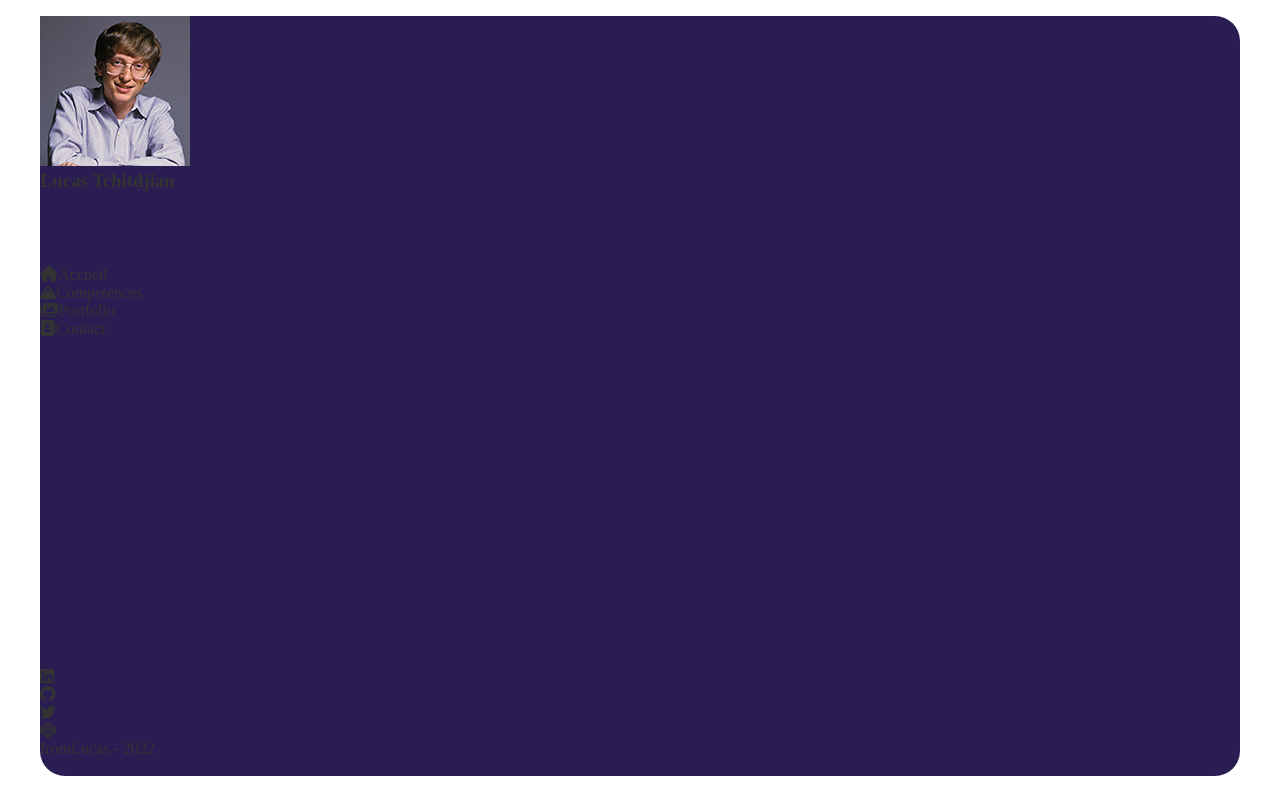
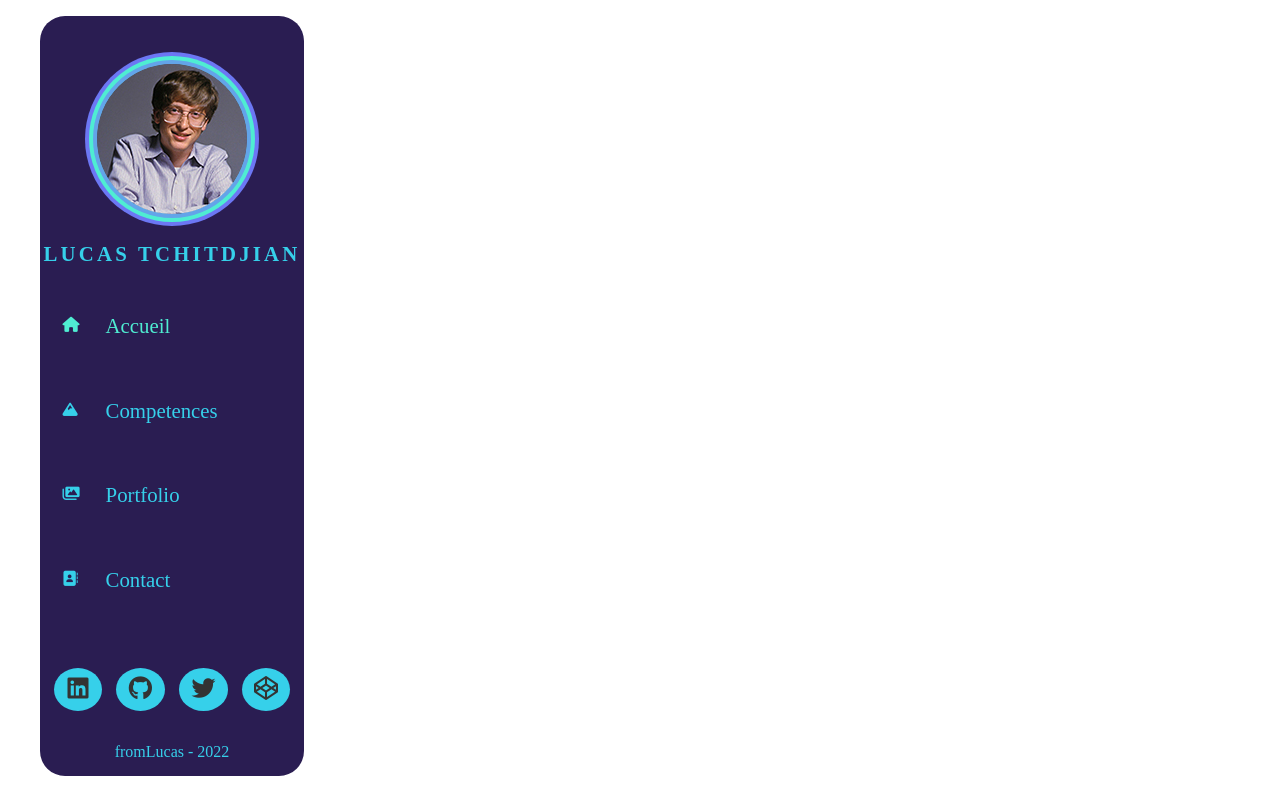
Before and after one commit to LucasTchitdjian/react-cv, a React (Create React App) app: page / in a window 1280 px wide. Built offline with nearby package versions, Linux system fonts and the light colour scheme; a web font is replaced by a local one.

Commit message:
end of styling

```diff
--- a/src/components/Navigation.js
+++ b/src/components/Navigation.js
@@ -13,25 +13,25 @@
       <div className="navigation">
         <ul>
           <li>
-            <NavLink exact to="/" activeClassName="navActive">
+            <NavLink exact to="/">
               <i className='fas fa-home'></i>
               <span>Accueil</span>
             </NavLink>
           </li>
           <li>
-            <NavLink exact to="/competences" activeClassName="navActive">
+            <NavLink exact to="/competences">
               <i className='fas fa-mountain'></i>
               <span>Competences</span>
             </NavLink>
           </li>
           <li>
-            <NavLink exact to="/portfolio" activeClassName="navActive">
+            <NavLink exact to="/portfolio">
               <i className='fas fa-images'></i>
               <span>Portfolio</span>
             </NavLink>
           </li>
           <li>
-            <NavLink exact to="/contact" activeClassName="navActive">
+            <NavLink exact to="/contact">
               <i className='fas fa-address-book'></i>
               <span>Contact</span>
             </NavLink>
--- a/src/styles/components/_navigation.scss
+++ b/src/styles/components/_navigation.scss
@@ -3,7 +3,7 @@
   font-family: $font-1;
   height: 100%;
   min-height: $min-height;
-  min-width: 264px;
+  width: 264px;
   border-radius: $borderRadius;
   position: relative;
   display: grid;
@@ -13,4 +13,159 @@
     "1"
     "2"
     "3";
+
+  .id {
+    grid-area: 1;
+    text-align: center;
+    user-select: none;
+    position: relative;
+
+    .idContent {
+      position: absolute;
+      bottom: 0;
+      left: 50%;
+      transform: translateX(-50%);
+      width: 100%;
+
+      img {
+        border-radius: 50%;
+        box-shadow: 0 0 0 4px $color-3, 0 0 0 8px $color-4, 0 0 0 12px $color-2;
+      }
+      h3 {
+        font-size: 1.3rem;
+        text-transform: uppercase;
+        letter-spacing: .2rem;
+        margin-top: 1.5rem;
+        color: $color-5;
+      }
+    }
+  }
+  .navigation {
+    grid-area: 2;
+    padding: 2rem 1rem;
+
+    ul {
+      height: 100%;
+      display: grid;
+
+      li {
+        padding: 1rem 0 1rem .4rem;
+        font-size: 1.3rem;
+        position: relative;
+
+        &:hover i {
+          transform: translate(3px, 3px);
+        }
+
+        a {
+          color: $color-5;
+        }
+
+        .active {
+          color: $color-4;
+        }
+
+        i {
+          position: absolute;
+          font-size: 0.95rem;
+          transform: translateY(3px);
+          transition: .2s ease;
+        }
+
+        span {
+          margin-left: 2.7rem;
+        }
+      }
+    }
+  }
 }
+
+.socialNetwork {
+  grid-area: 3;
+
+  ul {
+    display: flex;
+    width: 264px;
+    padding: 0 14px;
+    justify-content: space-between;
+
+    li {
+      font-size: 1.5rem;
+      background: $color-5;
+      color: $color-1;
+      border-radius: 50%;
+      padding: .5rem .8rem;
+      transition: .3s;
+      cursor: pointer;
+
+      a:visited {
+        color: $color-1;
+      }
+      &:nth-child(1){
+        padding: .5rem .85rem;
+      }
+      &:nth-child(4){
+        padding: .5rem .75rem;
+      }
+      &:hover {
+        background: $color-4;
+      }
+    }
+  }
+  .signature {
+    margin-top: 2rem;
+    text-align: center;
+    font-size: 1rem;
+
+    p {
+      color: $color-5;
+
+      &:hover {
+        color: $color-4;
+      }
+    }
+  }
+}
+@media screen and (max-width: 850px) {
+  .sidebar {
+    display: flex;
+    min-height: 50px;
+    margin-bottom: .2rem;
+    width: 100%;
+
+    .id , .socialNetwork {
+      display: none;
+    }
+    .navigation {
+      width: 100%;
+      padding: .1rem .1rem;
+
+      ul {
+        display: flex;
+        justify-content: space-between;
+
+        span {
+          margin-left: 1.5rem !important;
+        }
+      }
+    }
+  }
+}
+@media screen and (max-width: 580px) {
+  .sidebar {
+    ul {
+      justify-content: space-around !important;
+
+      li {
+        padding: 1rem 0 !important;
+      }
+      i {
+        font-size: 1.4rem !important;
+        transform: translateY(-3px) !important;
+      }
+      span {
+        display: none;
+      }
+    }
+  }
+}
```
